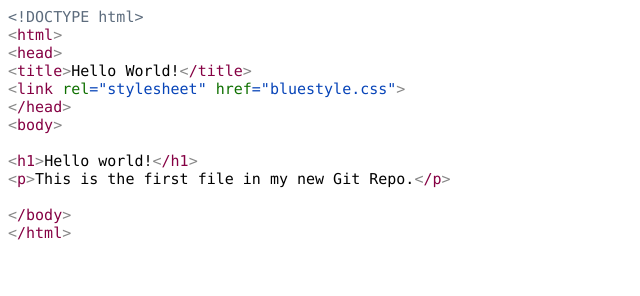
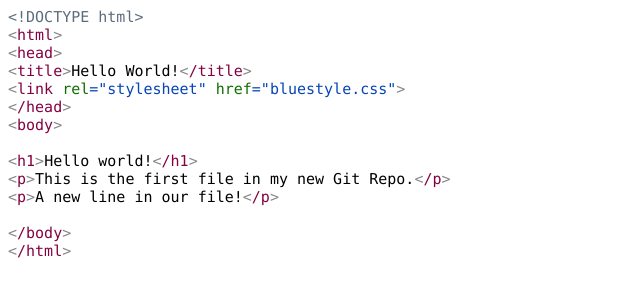
Before and after one commit to mingliu-tahirih/hello-world, a plain HTML site: page index.html in a window 1280 px wide. Shown: the whole page, without its empty margins (0-640 px from the left). Drawn offline with Linux system fonts and the light colour scheme.

Commit message:
updated index.html with a new line

```diff
--- a/index.html
+++ b/index.html
@@ -12,13 +12,15 @@
     p.p3 {margin: 0.0px 0.0px 0.0px 0.0px; font: 15.0px Menlo; -webkit-text-stroke: #000000}
     p.p4 {margin: 0.0px 0.0px 0.0px 0.0px; font: 15.0px Menlo; color: #0744b8; -webkit-text-stroke: #0744b8}
     p.p5 {margin: 0.0px 0.0px 0.0px 0.0px; font: 15.0px Menlo; -webkit-text-stroke: #000000; min-height: 18.0px}
-    p.p6 {margin: 0.0px 0.0px 0.0px 0.0px; font: 15.0px Menlo; color: #850043; -webkit-text-stroke: #850043; background-color: #ffffff}
+    p.p6 {margin: 0.0px 0.0px 0.0px 0.0px; font: 15.0px Menlo; -webkit-text-stroke: #000000; background-color: #ffffff}
+    p.p7 {margin: 0.0px 0.0px 0.0px 0.0px; font: 15.0px Menlo; color: #850043; -webkit-text-stroke: #850043; background-color: #ffffff}
     span.s1 {font-kerning: none; background-color: #ffffff}
     span.s2 {font-kerning: none; color: #878787; background-color: #ffffff; -webkit-text-stroke: 0px #878787}
     span.s3 {font-kerning: none; color: #850043; background-color: #ffffff; -webkit-text-stroke: 0px #850043}
     span.s4 {font-kerning: none; color: #0f7001; background-color: #ffffff; -webkit-text-stroke: 0px #0f7001}
     span.s5 {font-kerning: none}
     span.s6 {font-kerning: none; color: #878787; -webkit-text-stroke: 0px #878787}
+    span.s7 {font-kerning: none; color: #850043; -webkit-text-stroke: 0px #850043}
   </style>
 </head>
 <body>
@@ -32,8 +34,9 @@
 <p class="p5"><span class="s5"></span><br></p>
 <p class="p3"><span class="s2">&lt;</span><span class="s3">h1</span><span class="s2">&gt;</span><span class="s1">Hello world!</span><span class="s2">&lt;</span><span class="s3">/h1</span><span class="s2">&gt;</span></p>
 <p class="p3"><span class="s2">&lt;</span><span class="s3">p</span><span class="s2">&gt;</span><span class="s1">This is the first file in my new Git Repo.</span><span class="s2">&lt;</span><span class="s3">/p</span><span class="s2">&gt;</span></p>
+<p class="p6"><span class="s6">&lt;</span><span class="s7">p</span><span class="s6">&gt;</span><span class="s5">A new line in our file!</span><span class="s6">&lt;</span><span class="s7">/p</span><span class="s6">&gt;</span></p>
 <p class="p5"><span class="s5"></span><br></p>
 <p class="p2"><span class="s2">&lt;</span><span class="s1">/body</span><span class="s2">&gt;</span></p>
-<p class="p6"><span class="s6">&lt;</span><span class="s5">/html</span><span class="s6">&gt;</span></p>
+<p class="p7"><span class="s6">&lt;</span><span class="s5">/html</span><span class="s6">&gt;</span></p>
 </body>
 </html>
```
